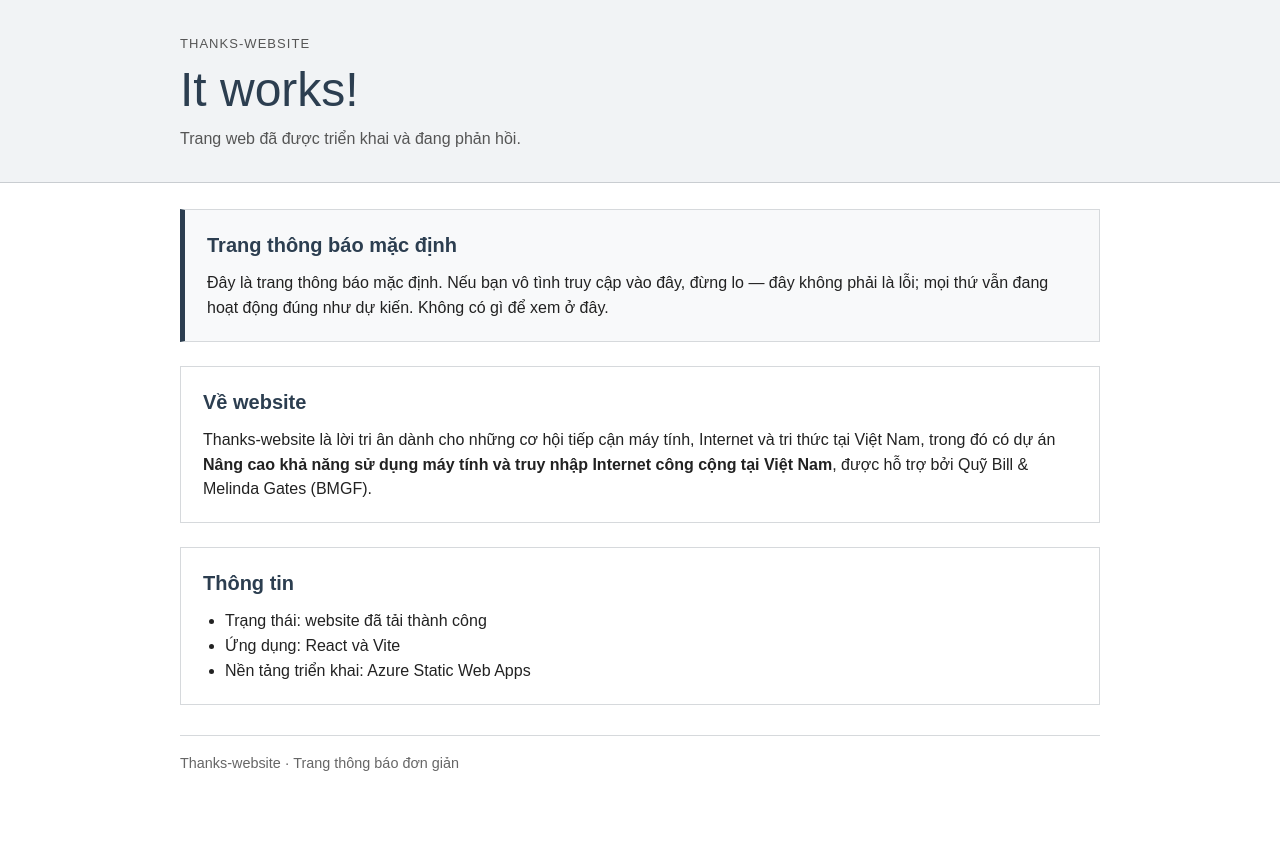
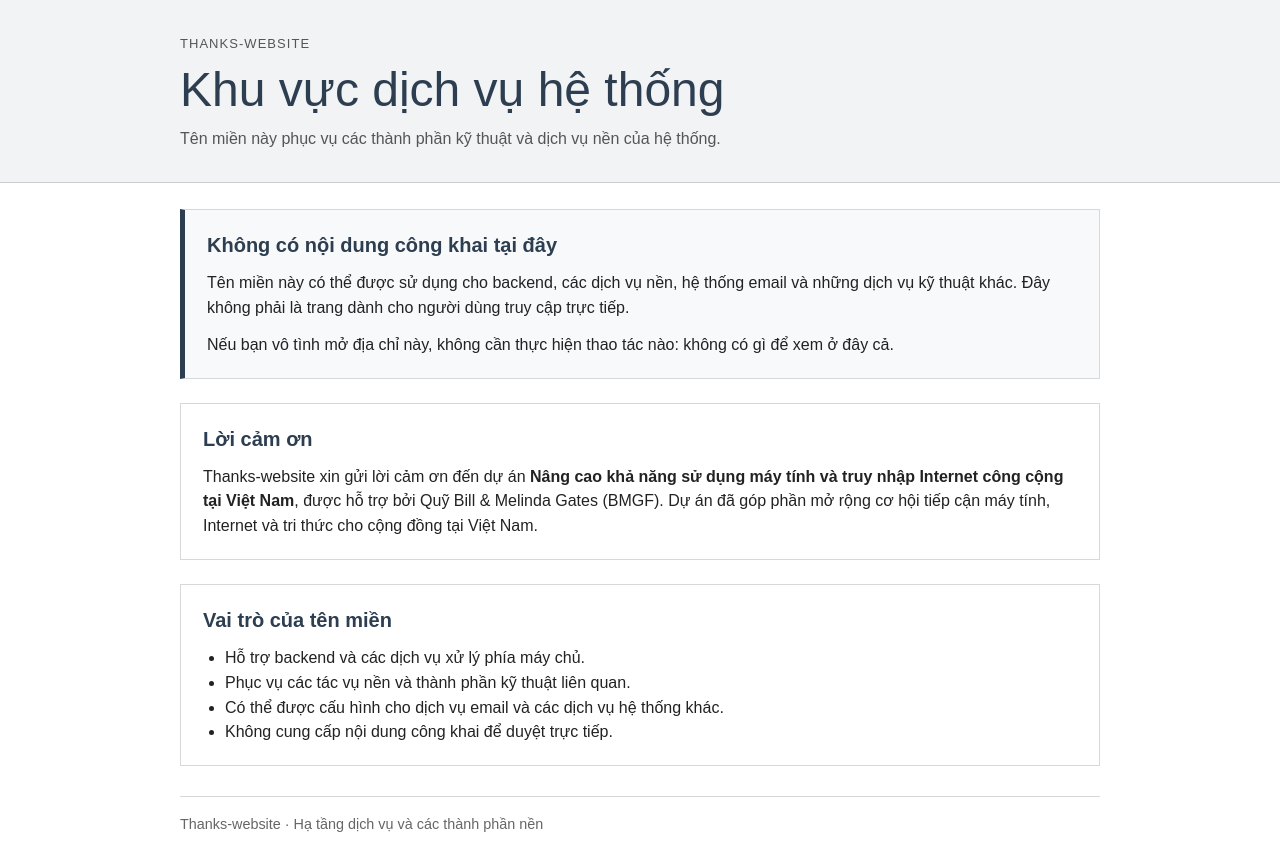
Before and after one commit to admim-bmgfvn/Thanks-website, a React (Vite) app: page / in a window 1280 px wide. Before the commit the page ends 802 px from the top, so only its background shows below. Built offline with nearby package versions, Linux system fonts and the light colour scheme.

Commit message:
Clarify domain purpose and preserve BMGF thanks

```diff
--- a/src/App.jsx
+++ b/src/App.jsx
@@ -4,42 +4,50 @@ export default function App() {
       <header className="page-header">
         <div className="container">
           <p className="eyebrow">Thanks-website</p>
-          <h1>It works!</h1>
-          <p className="subtitle">Trang web đã được triển khai và đang phản hồi.</p>
+          <h1>Khu vực dịch vụ hệ thống</h1>
+          <p className="subtitle">
+            Tên miền này phục vụ các thành phần kỹ thuật và dịch vụ nền của hệ thống.
+          </p>
         </div>
       </header>
 
       <div className="container content">
         <section className="notice">
-          <h2>Trang thông báo mặc định</h2>
+          <h2>Không có nội dung công khai tại đây</h2>
           <p>
-            Đây là trang thông báo mặc định. Nếu bạn vô tình truy cập vào đây,
-            đừng lo — đây không phải là lỗi; mọi thứ vẫn đang hoạt động đúng
-            như dự kiến. Không có gì để xem ở đây.
+            Tên miền này có thể được sử dụng cho backend, các dịch vụ nền,
+            hệ thống email và những dịch vụ kỹ thuật khác. Đây không phải là
+            trang dành cho người dùng truy cập trực tiếp.
+          </p>
+          <p>
+            Nếu bạn vô tình mở địa chỉ này, không cần thực hiện thao tác nào:
+            không có gì để xem ở đây cả.
           </p>
         </section>
 
         <section>
-          <h2>Về website</h2>
+          <h2>Lời cảm ơn</h2>
           <p>
-            Thanks-website là lời tri ân dành cho những cơ hội tiếp cận máy
-            tính, Internet và tri thức tại Việt Nam, trong đó có dự án
+            Thanks-website xin gửi lời cảm ơn đến dự án
             <strong> Nâng cao khả năng sử dụng máy tính và truy nhập Internet công cộng tại Việt Nam</strong>,
-            được hỗ trợ bởi Quỹ Bill &amp; Melinda Gates (BMGF).
+            được hỗ trợ bởi Quỹ Bill &amp; Melinda Gates (BMGF). Dự án đã góp
+            phần mở rộng cơ hội tiếp cận máy tính, Internet và tri thức cho
+            cộng đồng tại Việt Nam.
           </p>
         </section>
 
         <section className="technical">
-          <h2>Thông tin</h2>
+          <h2>Vai trò của tên miền</h2>
           <ul>
-            <li>Trạng thái: website đã tải thành công</li>
-            <li>Ứng dụng: React và Vite</li>
-            <li>Nền tảng triển khai: Azure Static Web Apps</li>
+            <li>Hỗ trợ backend và các dịch vụ xử lý phía máy chủ.</li>
+            <li>Phục vụ các tác vụ nền và thành phần kỹ thuật liên quan.</li>
+            <li>Có thể được cấu hình cho dịch vụ email và các dịch vụ hệ thống khác.</li>
+            <li>Không cung cấp nội dung công khai để duyệt trực tiếp.</li>
           </ul>
         </section>
 
         <footer>
-          <p>Thanks-website · Trang thông báo đơn giản</p>
+          <p>Thanks-website · Hạ tầng dịch vụ và các thành phần nền</p>
         </footer>
       </div>
     </main>
```
